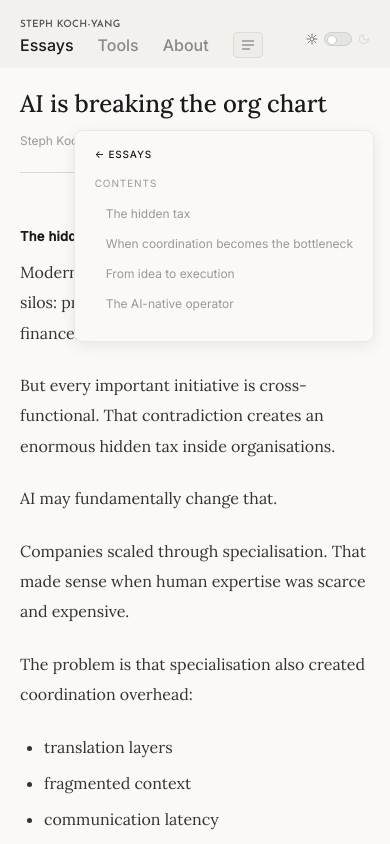
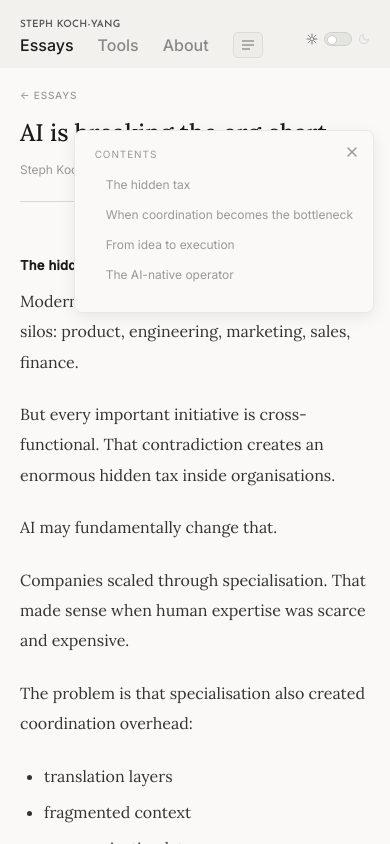
Before and after one commit to stephanekoch/Blog, a Next.js app: page /essays/ai-is-breaking-the-org-chart in a window 390 px wide. Both pictures are taken after a click on the button 247 px from the left and 45 px from the top of the page. Shown: the top 844 px of the page. Built offline with nearby package versions, Linux system fonts and the light colour scheme.

Commit message:
Move essay back link above title on mobile, add X close to contents panel
Co-Authored-By: Claude Sonnet 4.6 <noreply@anthropic.com>

```diff
--- a/app/essays/[slug]/page.tsx
+++ b/app/essays/[slug]/page.tsx
@@ -46,6 +46,7 @@ export default async function EssayPage({ params }: Props) {
       <div className="essay-layout">
         <EssaySidebar headings={headings} />
         <div className="essay-main">
+          <Link href="/essays" className="mobile-essay-back">← Essays</Link>
           <div className="essay-h1">{fm.title}</div>
           <div className="essay-byline">
             Steph Koch-Yang
--- a/app/globals.css
+++ b/app/globals.css
@@ -163,13 +163,16 @@ body.dark .mobile-contents-panel {
   box-shadow: 0 4px 16px rgba(0,0,0,0.3);
 }
 .mobile-contents-panel.open { display: block; }
-.mobile-back {
-  display: block; margin-bottom: 14px;
-  font-family: var(--sans); font-size: 10px; font-weight: 500;
-  color: var(--text-primary); letter-spacing: 0.08em;
-  text-transform: uppercase; text-decoration: none; cursor: pointer;
+.mobile-contents-close {
+  position: absolute; top: 12px; right: 12px;
+  background: none; border: none; cursor: pointer; padding: 4px;
+  color: var(--text-muted); transition: color 0.15s;
+  display: flex; align-items: center; justify-content: center;
 }
-body.dark .mobile-back { color: var(--text-primary-dk); }
+.mobile-contents-close:hover { color: var(--text-primary); }
+body.dark .mobile-contents-close { color: #666; }
+body.dark .mobile-contents-close:hover { color: #ccc; }
+.mobile-essay-back { display: none; }
 
 /* LAYOUT */
 .wrap { max-width: var(--max); margin: 0 auto; padding: 0 var(--pad); }
@@ -438,4 +441,14 @@ body.dark .footer-links a:hover { color: #ccc; }
   .nav-inner { max-width: 100% !important; padding-left: var(--pad) !important; padding-right: var(--pad) !important; }
   .mobile-contents-btn { display: flex; }
   .nav-links a { font-size: 16px; }
+  .mobile-essay-back {
+    display: block; margin-bottom: 14px;
+    font-family: var(--sans); font-size: 10px; font-weight: 500;
+    color: var(--text-muted); letter-spacing: 0.08em;
+    text-transform: uppercase; text-decoration: none; cursor: pointer;
+    transition: color 0.15s;
+  }
+  .mobile-essay-back:hover { color: var(--text-primary); }
+  body.dark .mobile-essay-back { color: var(--text-muted-dk); }
+  body.dark .mobile-essay-back:hover { color: var(--text-primary-dk); }
 }
--- a/components/Nav.tsx
+++ b/components/Nav.tsx
@@ -119,9 +119,12 @@ export function Nav({ config }: { config: SiteConfig }) {
 
       {isEssayRoute && headings.length > 0 && (
         <div ref={panelRef} className={`mobile-contents-panel${mobileOpen ? ' open' : ''}`}>
-          <Link href="/essays" className="mobile-back" onClick={() => setMobileOpen(false)}>
-            ← Essays
-          </Link>
+          <button className="mobile-contents-close" onClick={() => setMobileOpen(false)} aria-label="Close">
+            <svg width="10" height="10" viewBox="0 0 10 10" fill="none" stroke="currentColor" strokeWidth="1.5" strokeLinecap="round">
+              <line x1="1" y1="1" x2="9" y2="9" />
+              <line x1="9" y1="1" x2="1" y2="9" />
+            </svg>
+          </button>
           <div className="sidebar-label">Contents</div>
           {headings.map(h => (
             <div
```
